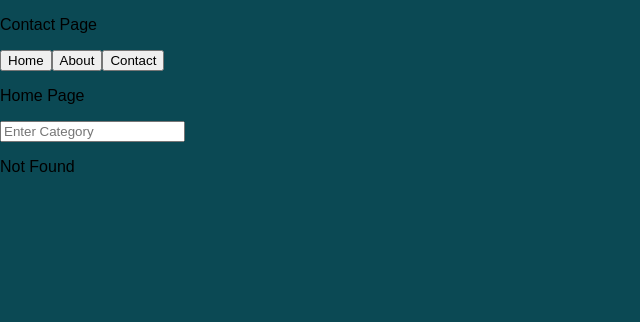
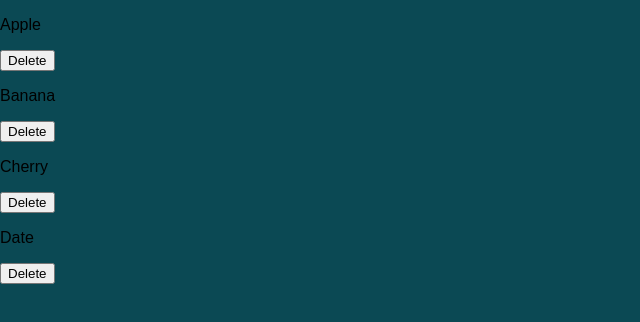
Before and after one commit to Rishab-RajHR/Angular-App, an Angular app: page / in a window 1280 px wide. Before the commit this address had no page. Shown: the top 322 px of the page, without its empty margins (0-640 px from the left). Built offline with nearby package versions, Linux system fonts and the light colour scheme.

Commit message:
For Loop

```diff
--- a/src/app/app.html
+++ b/src/app/app.html
@@ -1,45 +1,17 @@
-@switch (value) {
-   @case ('home') {
-      <p>Home Page</p>
-   }
-   @case ('about') {
-      <p>About Page</p>
-   }
-   @case ('contact') {
-      <p>Contact Page</p>
-   }
-   @default {
-      <p>Page Not Found</p>
-   }
+<!-- @for (item of items; track $index) {
+    <p>{{$index+1}}{{item}}</p>
+} -->
+
+
+<!-- @for (u of users; track u.name) {
+   <div>
+      <h4>{{u.name}}</h4>
+      <p>Age: {{u.age}}</p>
+   </div>
+} -->
+
+
+@for (fruit of items; track $index; let i = $index){
+     <p>{{fruit}}</p>
+     <button (click)="removeItem(i)">Delete</button>
 }
-
-<button (click)="tab='home'">Home</button>
-<button (click)="tab='about'">About</button>
-<button (click)="tab='contact'">Contact</button>
-
-@switch (tab) {
-   @case ('home') {
-      <p>Home Page</p>
-   }@case ('about') {
-      <p>About Page</p>
-   }@case ('contact') {
-      <p>Contact Page</p>
-   }@default {
-      <p>Page Not Found</p>
-   }
-}
-
-<input (input)="updateCat($event.target.value)" placeholder="Enter Category" />
-
-@switch (categories) {
-   @case ('fruit') {
-     <p>Fruit Category</p>
-   }@case ('veg') {
-     <p>Vegetable Category</p>
-   }@case ('non-veg') {
-     <p>Non-Vegetarian Category</p>
-   }
-   @default {
-      <p>Not Found</p>
-   }
-}
--- a/src/app/app.ts
+++ b/src/app/app.ts
@@ -7,12 +7,17 @@ import { Component, signal } from '@angular/core';
   styleUrls: ['./app.css']
 })
 export class App {
-    value: string = 'contact';
+  //  items = ['HTML','CSS','JavaScript', 'Angular'];
 
-    tab = 'home';
+  //  users = [
+  //    { name: 'Alex', age: 24 },
+  //    { name: 'John', age: 30 },
+  //    { name: 'Alice', age: 28 }
+  //  ];
 
-    categories = '';
-    updateCat(val: string) {
-       this.categories = val.toLowerCase();
-    }
+  items = ['Apple', 'Banana', 'Cherry', 'Date'];
+
+  removeItem(i: number) {
+    this.items.splice(i, 1);
+  }
 }
```
